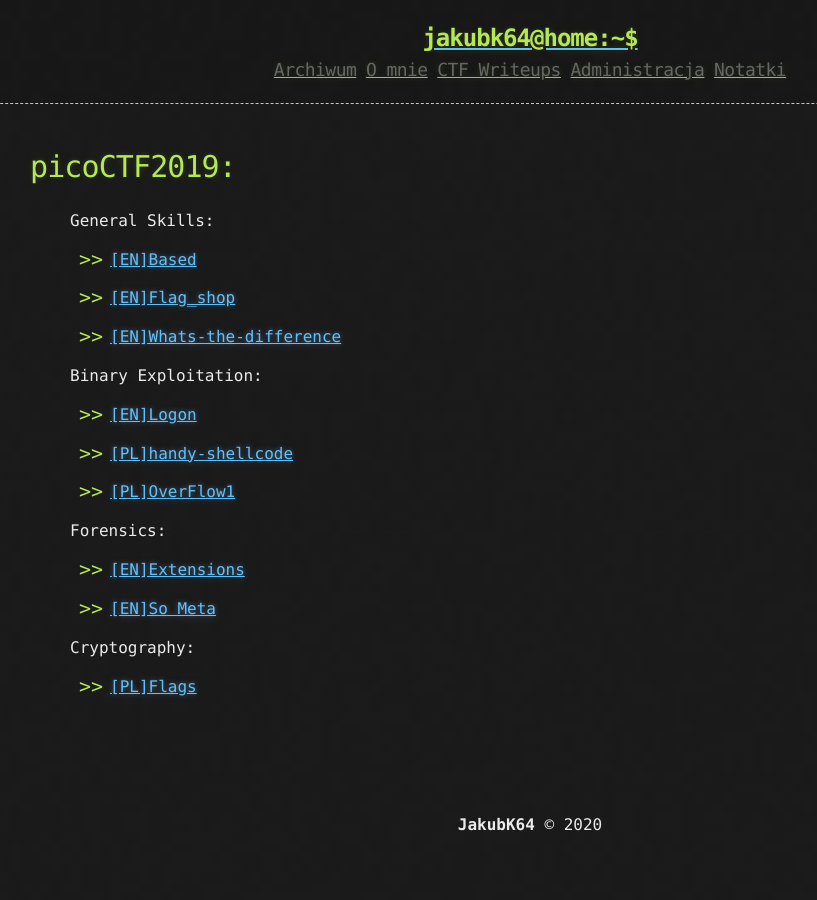
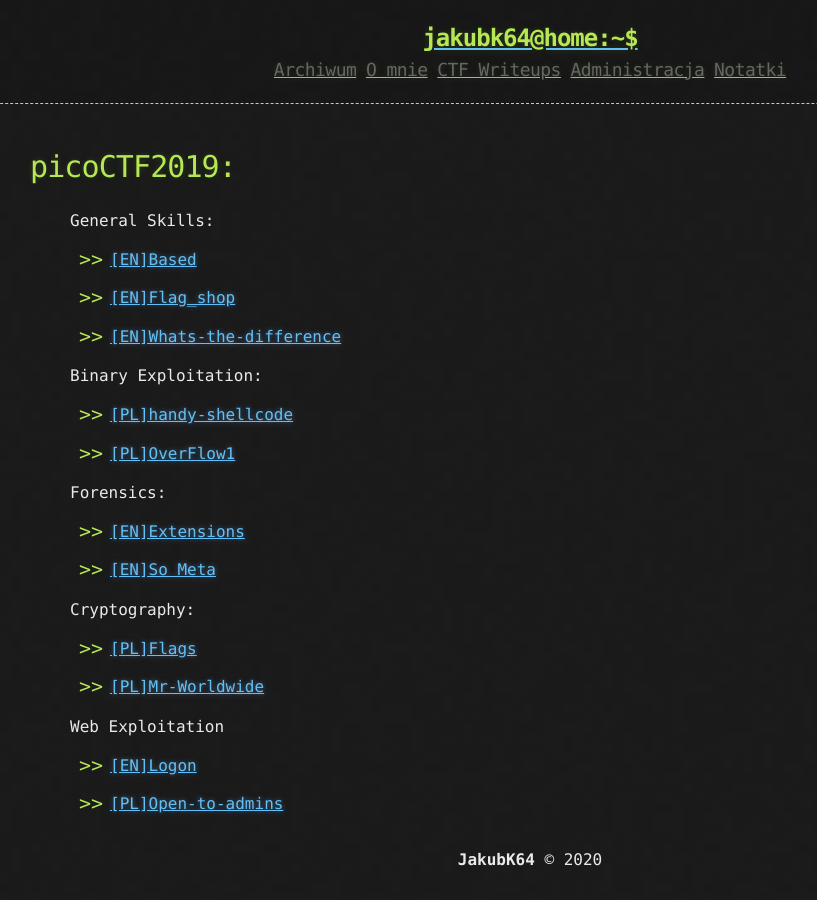
Before and after one commit to JakubK64/jakubk64.github.io, a Jekyll site: the page built from CTF_Writeups.md, in a window 1280 px wide. Shown: the whole page, without its empty margins (110-927 px from the left). Built offline with Jekyll 4.4.1, drawn with Linux system fonts in a browser that asks for light colours.

Commit message:
Update CTF_Writeups.md

```diff
--- a/CTF_Writeups.md
+++ b/CTF_Writeups.md
@@ -28,6 +27,13 @@
 		<p>Cryptography:
 			<ol>
 				<li><a href="{{ "/flags" | prepend: site.baseurl | replace: '//', '/' }}"><p>[PL]Flags</p></a></li>
+				<li><a href="{{ "/mr_worldwide" | prepend: site.baseurl | replace: '//', '/' }}"><p>[PL]Mr-Worldwide</p></a></li>
+			</ol>
+		</p>
+		<p>Web Exploitation
+			<ol>
+				<li><a href="{{ "/Logon" | prepend: site.baseurl | replace: '//', '/' }}"><p>[EN]Logon</p></a></li>
+				<li><a href="{{ "/open-to-admins" | prepend: site.baseurl | replace: '//', '/' }}"><p>[PL]Open-to-admins</p></a></li>
 			</ol>
 		</p>
 	</ul>
```
Also changed, not shown: other parts of CTF_Writeups.md (+0 -1 lines).
